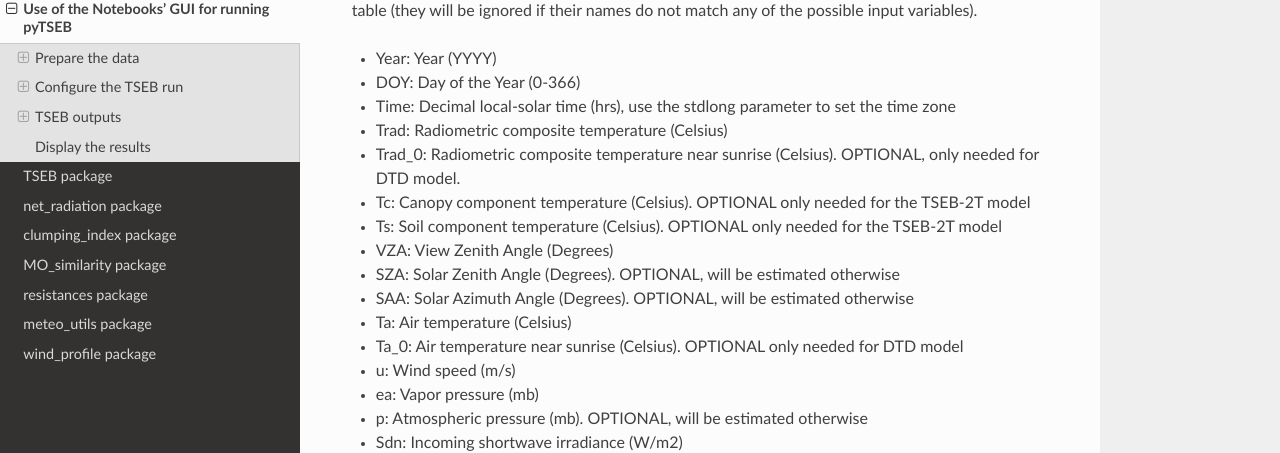
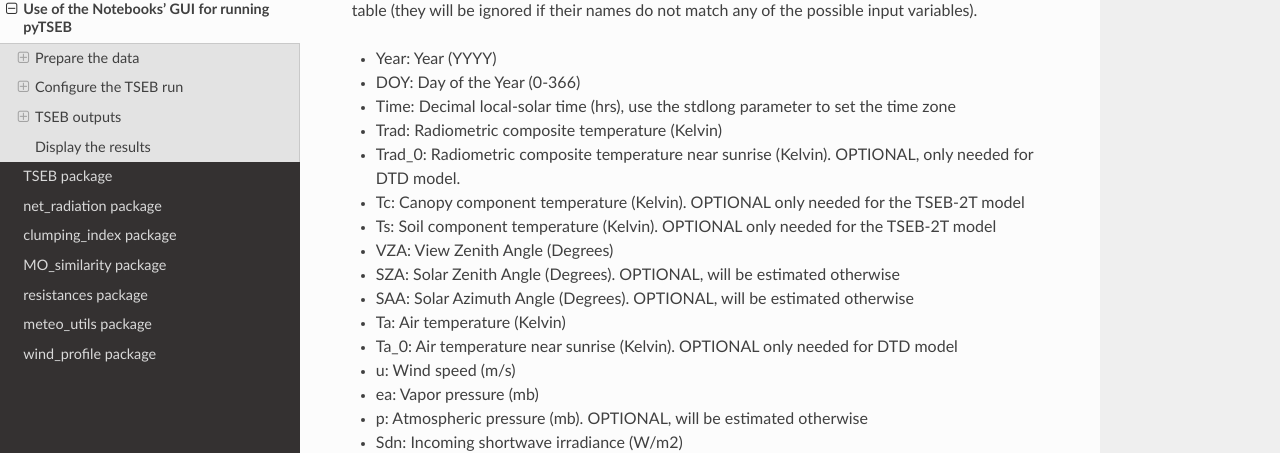
Before and after one commit to hectornieto/pyTSEB, a Sphinx documentation site: the page built from docs/README_Notebooks.md, in a window 1280 px wide and 900 px high, scrolled down 1167 px. Shown: the part 137-590 px from the top of the window. Built offline with Sphinx 7.4.7 and the Read the Docs theme 2.0.0, drawn with Linux system fonts in a browser that asks for light colours; pages that are not in the unit, such as notebooks, are missing from menus; some of the changed text lies outside the part shown.

```diff
--- a/docs/README_Notebooks.md
+++ b/docs/README_Notebooks.md
@@ -4,7 +4,7 @@
 
 ### ProcessLocalImage.ipynb
 #### Main input image
-The main input data in this case is an image containing the radiometric temperature(s). Any [GDAL compatible raster format](http://www.gdal.org/formats_list.html) should work except those based on datasets (i.e. HDF, netCDF, etc.). The input temperature data should be in degrees Celsius. Depending on the TSEB model to use you have to be sure to include in the raster the following bands (in the given order):
+The main input data in this case is an image containing the radiometric temperature(s). Any [GDAL compatible raster format](http://www.gdal.org/formats_list.html) should work except those based on datasets (i.e. HDF, netCDF, etc.). The input temperature data should be in Kelvin. Depending on the TSEB model to use you have to be sure to include in the raster the following bands (in the given order):
 
 * Priestley-Taylor TSEB (**TSEB-PT**)
 	1. Radiometric surface temperature
@@ -41,15 +41,15 @@
 * Year:		Year (YYYY)
 * DOY: 		Day of the Year (0-366)
 * Time: 	Decimal local-solar time (hrs), use the stdlong parameter to set the time zone
-* Trad: 	Radiometric composite temperature (Celsius)
-* Trad_0:	Radiometric composite temperature near sunrise (Celsius). OPTIONAL, only needed for DTD model.
-* Tc:		Canopy component temperature (Celsius). OPTIONAL only needed for the TSEB-2T model
-* Ts:		Soil component temperature (Celsius). OPTIONAL only needed for the TSEB-2T model
+* Trad: 	Radiometric composite temperature (Kelvin)
+* Trad_0:	Radiometric composite temperature near sunrise (Kelvin). OPTIONAL, only needed for DTD model.
+* Tc:		Canopy component temperature (Kelvin). OPTIONAL only needed for the TSEB-2T model
+* Ts:		Soil component temperature (Kelvin). OPTIONAL only needed for the TSEB-2T model
 * VZA:		View Zenith Angle (Degrees)
 * SZA:		Solar Zenith Angle (Degrees). OPTIONAL, will be estimated otherwise
 * SAA:		Solar Azimuth Angle (Degrees). OPTIONAL, will be estimated otherwise
-* Ta:		Air temperature (Celsius)
-* Ta_0:		Air temperature near sunrise (Celsius). OPTIONAL only needed for DTD model
+* Ta:		Air temperature (Kelvin)
+* Ta_0:		Air temperature near sunrise (Kelvin). OPTIONAL only needed for DTD model
 * u:		Wind speed (m/s)
 * ea:		Vapor pressure (mb)
 * p:		Atmospheric pressure (mb). OPTIONAL, will be estimated otherwise
```
Also changed, not shown: other parts of docs/README_Notebooks.md (+18 -17 lines).
